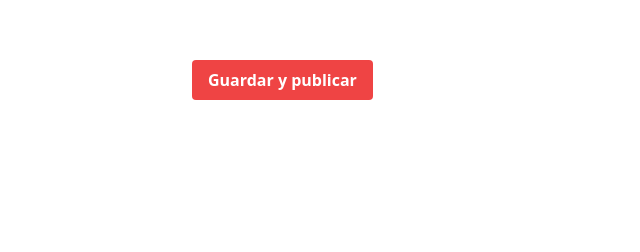
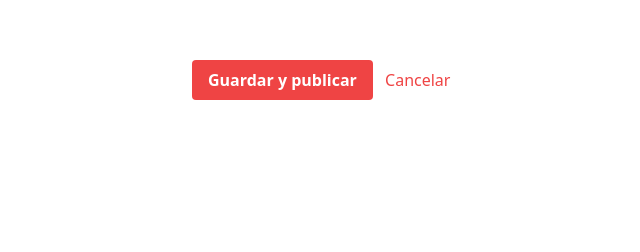
Before and after one commit to Code4PuertoRico/suministrospr, a Django app: template suministrospr/suministros/templates/suministros/suministro_form.html in a window 1280 px wide. Shown: the part 354-606 px from the top of the page, without its empty margins (192-832 px from the left). Run offline with Django 3.2, Linux system fonts and the light colour scheme; the template is opened without the code that fills it, so the values that code supplies are empty.

Commit message:
Adds cancel link to form

```diff
--- a/suministrospr/suministros/templates/suministros/suministro_form.html
+++ b/suministrospr/suministros/templates/suministros/suministro_form.html
@@ -46,6 +46,7 @@
     <button class="bg-red-500 hover:bg-red-700 text-white font-bold py-2 px-4 rounded" type="submit">
       Guardar y publicar
     </button>
+    <a href="/" class="ml-2 text-red-500 hover:underline">Cancelar</a>
   </form>
 </div>
 {% endblock %}
```
